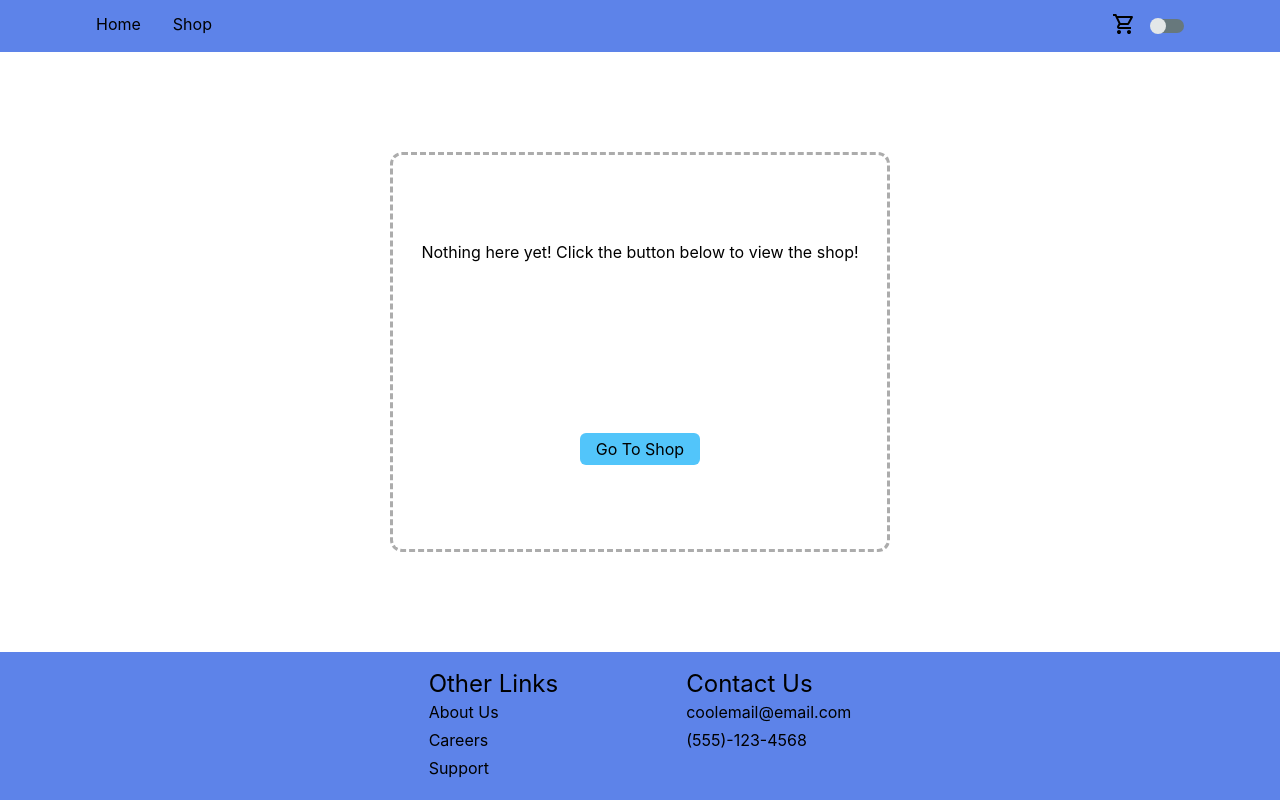
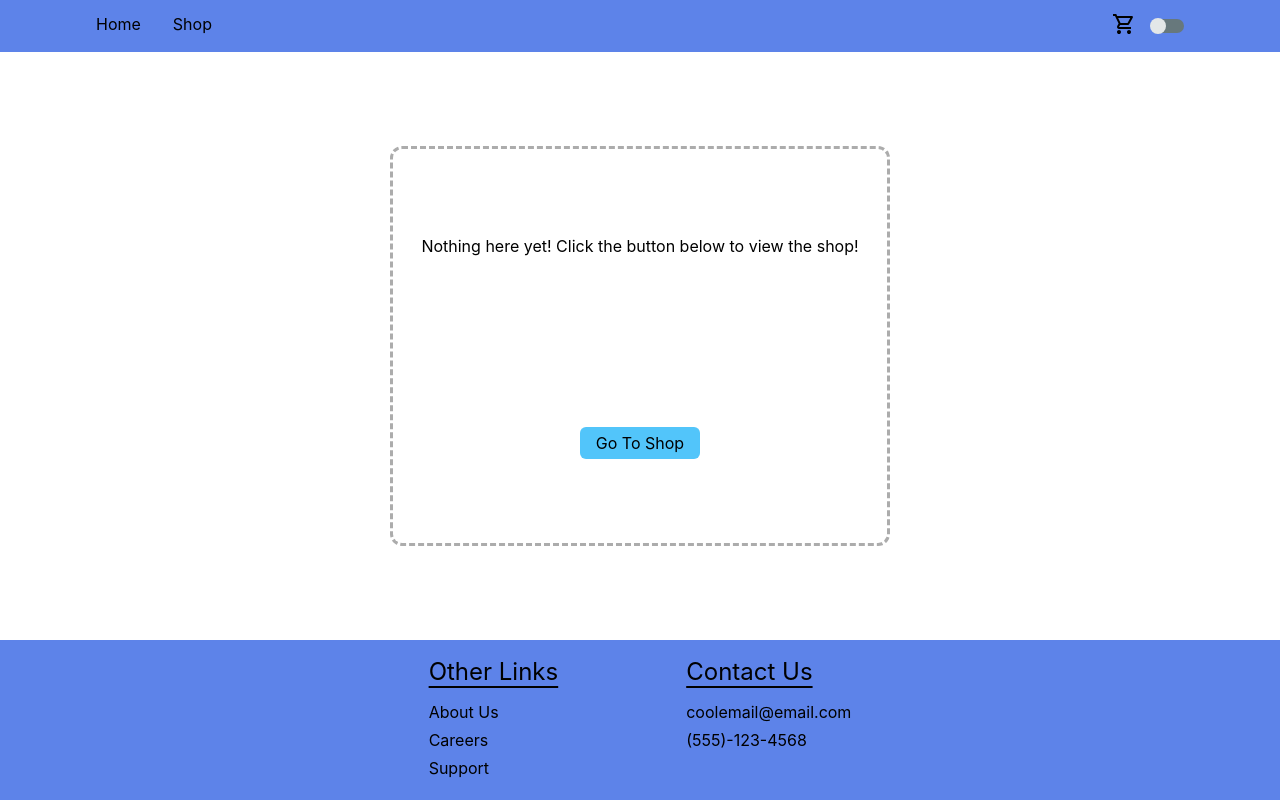
Before and after one commit to Salads/odin-react-shopping-cart, a React (Vite) app: page / in a window 1280 px wide. Built offline with nearby package versions, Linux system fonts and the light colour scheme; no server answers.

Commit message:
Add underline to footer section headers

```diff
--- a/src/index.css
+++ b/src/index.css
@@ -67,7 +67,7 @@
 }
 
 @utility footer-section {
-	@apply text-2xl text-(--color-text-primary) cursor-default;
+	@apply text-2xl text-(--color-text-primary) cursor-default underline underline-offset-6 pb-3;
 }
 
 @utility footer-link {
```
